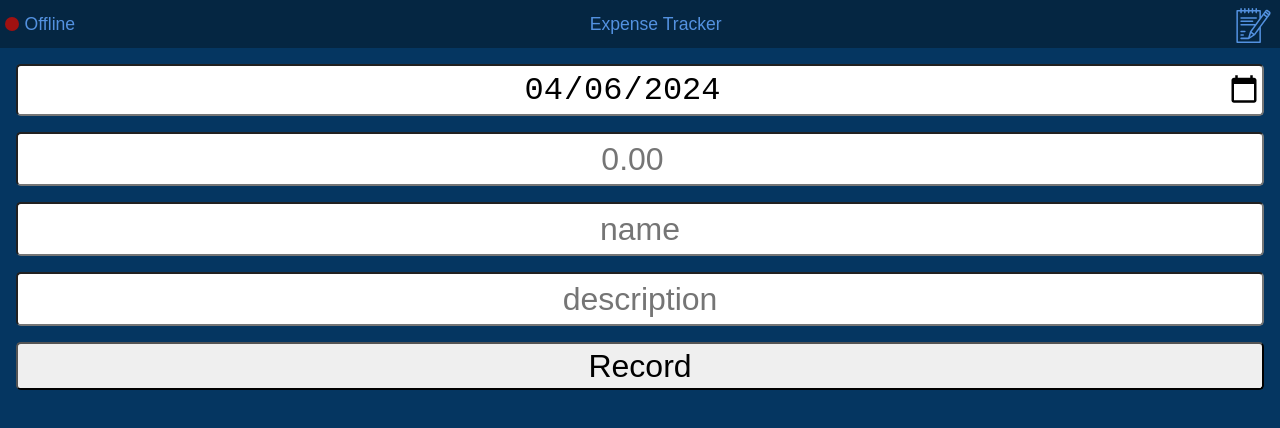
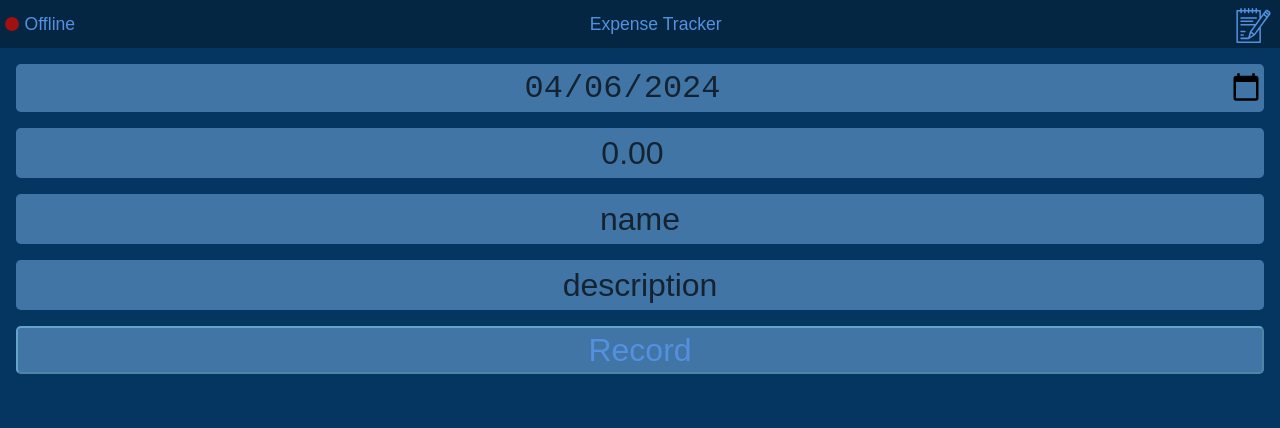
Before and after one commit to catzilla-007/expense-tracker, a SvelteKit app: page / in a window 1280 px wide. Shown: the top 428 px of the page. Built offline with nearby package versions, Linux system fonts and the light colour scheme.

Commit message:
Enhanced design

```diff
--- a/src/app.html
+++ b/src/app.html
@@ -4,7 +4,7 @@
     <meta charset="utf-8" />
     <link rel="icon" href="%sveltekit.assets%/money-24.png" />
     <link rel="manifest" href="/manifest.json" />
-		<meta name="theme-color" content="#4075a6" />
+    <meta name="theme-color" content="#053661" />
     <meta name="viewport" content="width=device-width, initial-scale=1" />
 
     %sveltekit.head%
--- /dev/null
+++ b/src/lib/components/ExpenseForm.svelte
@@ -0,0 +1,73 @@
+<script lang="ts">
+  import { formatDate } from '$lib/date';
+  import { addExpense } from '$lib/expense';
+
+  let date: string = formatDate(new Date());
+  let name: string = '';
+  let price: string = '';
+  let description: string = '';
+
+  $: disabled = name.length === 0 || price.length === 0;
+
+  function handleRecordClick() {
+    const priceNum = parseFloat(price);
+
+    const expense = { name, price: priceNum, description, date };
+
+    addExpense(expense, () => {
+      name = '';
+      price = '';
+      description = '';
+    });
+  }
+</script>
+
+<input type="date" bind:value={date} placeholder="select date" />
+<input type="number" bind:value={price} placeholder="0.00" min="0" step=".01" />
+<input type="text" bind:value={name} placeholder="name" />
+<input type="text" bind:value={description} placeholder="description" />
+
+<button on:click={handleRecordClick} {disabled}>Record</button>
+
+<style>
+  input {
+    height: 3rem;
+    font-size: 2rem;
+    text-align: center;
+    margin-bottom: 1rem;
+    border-radius: 0.3rem;
+    border: none;
+    background-color: var(--color-bg-3);
+    color: var(--color-text);
+  }
+
+  ::placeholder {
+    color: var(--color-text);
+  }
+
+  input[type='date'] {
+    text-align: center;
+  }
+
+  input[type='date']::-webkit-date-and-time-value {
+    text-align: center;
+  }
+
+  button {
+    height: 3rem;
+    font-size: 2rem;
+    border-radius: 0.3rem;
+    background-color: var(--color-bg-2);
+    color: var(--color-text-2);
+    border-color: light-dark(#94edfd67, #020e0d4d);
+  }
+
+  button:disabled {
+    background-color: var(--color-bg-3);
+    border-color: light-dark(#94edfd67, #020e0d4d);
+  }
+
+  button:active {
+    background-color: #041b30;
+  }
+</style>
--- a/src/lib/debugger.ts
+++ b/src/lib/debugger.ts
@@ -1,6 +1,6 @@
 import { logs } from './store/logs';
 
 export function debug(message: string) {
-  logs.update((l) => [...l, `c: ${message}`]);
-  console.log(`c: ${message}`);
+  logs.update((l) => [...l, `ct: ${message}`]);
+  console.log(` c: ${message}`);
 }
--- a/src/routes/+page.svelte
+++ b/src/routes/+page.svelte
@@ -1,26 +1,8 @@
 <script lang="ts">
   import { onMount } from 'svelte';
   import { initializeCacheSync } from '$lib/api/sync';
-  import { formatDate } from '$lib/date';
-  import { addExpense } from '$lib/expense';
   import { initializeOnlineChecker } from '$lib/online-checker';
-
-  let date: string = formatDate(new Date());
-  let name: string = '';
-  let price: string = '';
-  let description: string = '';
-
-  function handleRecordClick() {
-    const priceNum = parseFloat(price);
-
-    const expense = { name, price: priceNum, description, date };
-
-    addExpense(expense, () => {
-      name = '';
-      price = '';
-      description = '';
-    });
-  }
+  import ExpenseForm from '$lib/components/ExpenseForm.svelte';
 
   onMount(() => {
     initializeCacheSync();
@@ -33,33 +15,4 @@
   <meta name="description" content="Track your expense" />
 </svelte:head>
 
-<input type="date" bind:value={date} placeholder="select date" />
-<input type="number" bind:value={price} placeholder="0.00" min="0" step=".01" />
-<input type="text" bind:value={name} placeholder="name" />
-<input type="text" bind:value={description} placeholder="description" />
-
-<button on:click={handleRecordClick}>Record</button>
-
-<style>
-  input {
-    height: 3rem;
-    font-size: 2rem;
-    text-align: center;
-    margin-bottom: 1rem;
-    border-radius: 0.3rem;
-  }
-
-  input[type='date'] {
-    text-align: center;
-  }
-
-  input[type='date']::-webkit-date-and-time-value {
-    text-align: center;
-  }
-
-  button {
-    height: 3rem;
-    font-size: 2rem;
-    border-radius: 0.3rem;
-  }
-</style>
+<ExpenseForm />
--- a/src/routes/styles.css
+++ b/src/routes/styles.css
@@ -4,11 +4,10 @@
   --font-body: Arial, -apple-system, BlinkMacSystemFont, 'Segoe UI', Roboto, Oxygen, Ubuntu,
     Cantarell, 'Open Sans', 'Helvetica Neue', sans-serif;
   --font-mono: 'Fira Mono', monospace;
-  --color-bg-1: hsl(208, 90%, 20%);
-  --color-bg-2: hsl(208, 86%, 14%);
-  --color-theme-1: #ff3e00;
-  --color-theme-2: #4075a6;
-  --color-text: rgba(0, 0, 0, 0.7);
+  --color-bg-1: #053661;
+  --color-bg-2: #052642;
+  --color-bg-3: #4075a6;
+  --color-text: #000000b3;
   --color-text-2: #5391e0;
   --column-width: 42rem;
   --column-margin-top: 4rem;
@@ -22,10 +21,4 @@ body {
   background-attachment: fixed;
   background-color: var(--color-bg-1);
   background-size: 100vw 100vh;
-  background-image: radial-gradient(
-      2 50% 50% at 50% 50%,
-      rgba(255, 255, 255, 0.75) 0%,
-      rgba(255, 255, 255, 0) 100%
-    ),
-    linear-gradient(180deg, var(--color-bg-0) 0%, var(--color-bg-1) 15%, var(--color-bg-2) 50%);
 }
```
Lines whose indentation alone changed are shown as unchanged.
